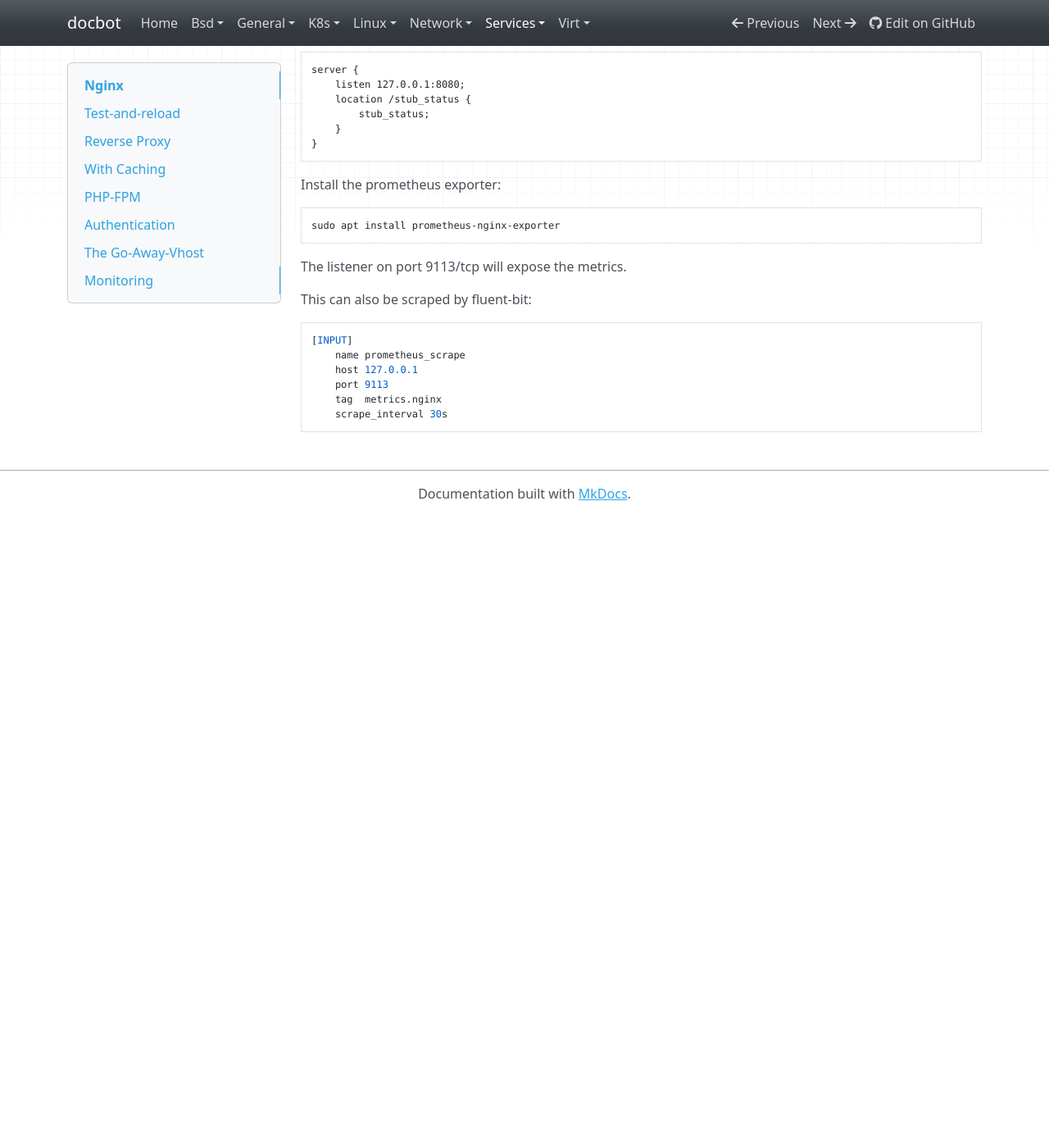
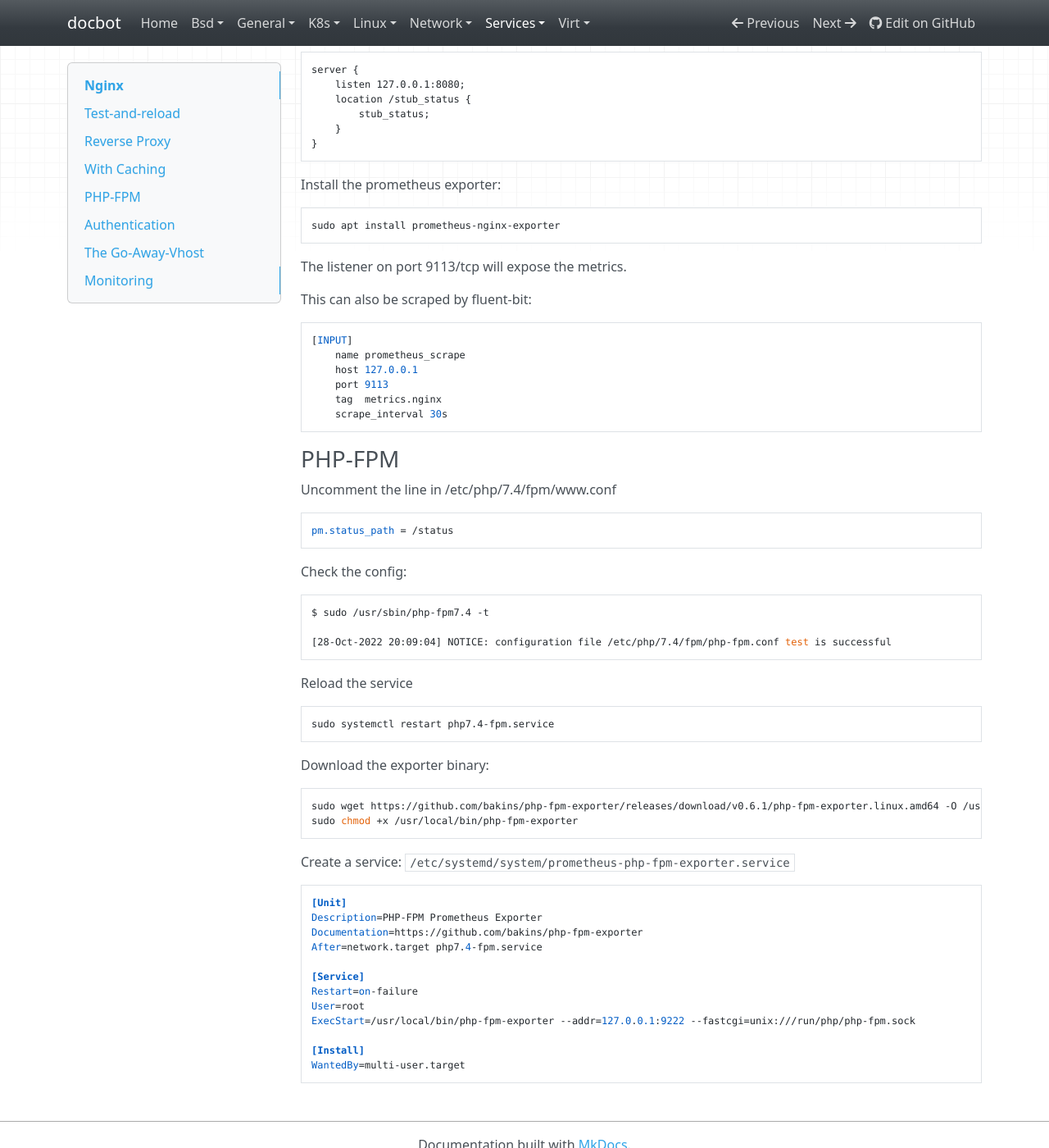
Before and after one commit to noahbailey/docbot, an MkDocs documentation site: the page built from docs/services/nginx.md, in a window 1280 px wide and 1400 px high, scrolled down 4017 px. Shown: the whole window at 82% size. Built offline with MkDocs 1.6.1, drawn with Linux system fonts in a browser that asks for light colours; nearby versions of some CDN libraries; before the commit the page ends 4647 px from its top, so only the background shows below that.

Commit message:
Monitoring exporter for php-fpm

````diff
--- a/docs/services/nginx.md
+++ b/docs/services/nginx.md
@@ -232,3 +232,42 @@ This can also be scraped by fluent-bit:
     tag  metrics.nginx
     scrape_interval 30s
 ```
+
+
+### PHP-FPM
+
+Uncomment the line in /etc/php/7.4/fpm/www.conf
+
+    pm.status_path = /status
+
+Check the config:
+
+    $ sudo /usr/sbin/php-fpm7.4 -t
+
+    [28-Oct-2022 20:09:04] NOTICE: configuration file /etc/php/7.4/fpm/php-fpm.conf test is successful
+
+Reload the service
+
+    sudo systemctl restart php7.4-fpm.service
+
+Download the exporter binary:
+
+    sudo wget https://github.com/bakins/php-fpm-exporter/releases/download/v0.6.1/php-fpm-exporter.linux.amd64 -O /usr/local/bin/php-fpm-exporter
+    sudo chmod +x /usr/local/bin/php-fpm-exporter
+
+Create a service: `/etc/systemd/system/prometheus-php-fpm-exporter.service`
+
+```ini
+[Unit]
+Description=PHP-FPM Prometheus Exporter
+Documentation=https://github.com/bakins/php-fpm-exporter
+After=network.target php7.4-fpm.service
+
+[Service]
+Restart=on-failure
+User=root
+ExecStart=/usr/local/bin/php-fpm-exporter --addr=127.0.0.1:9222 --fastcgi=unix:///run/php/php-fpm.sock
+
+[Install]
+WantedBy=multi-user.target
+```
````
